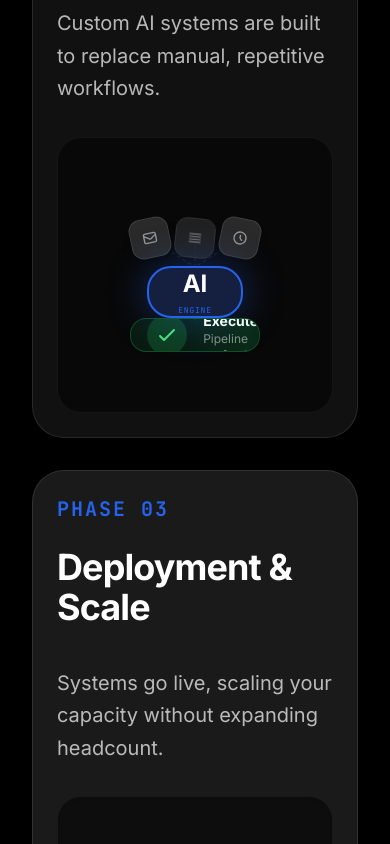
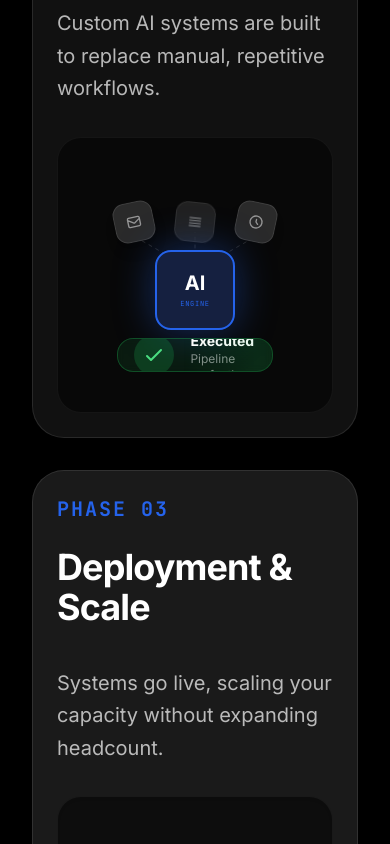
Before and after one commit to urusamir/samirs-personal-website, a React (Vite) app: page / in a window 390 px wide. Shown: the part 2280-3124 px from the top of the page. Built offline with nearby package versions, Linux system fonts and the light colour scheme; a web font is replaced by a local one.

Commit message:
Fix overlapping Phase 02 mobile animation SVG lines and correct bottom padding gap

```diff
--- a/src/components/Protocol.jsx
+++ b/src/components/Protocol.jsx
@@ -86,7 +86,7 @@ export default function Protocol() {
     }, []);
 
     return (
-        <section id="protocol" ref={containerRef} className="relative w-full bg-[#000000] pt-20 pb-40">
+        <section id="protocol" ref={containerRef} className="relative w-full bg-[#000000] pt-20 pb-20 md:pb-40">
             <div className="max-w-7xl mx-auto px-8 w-full flex flex-col gap-8 md:gap-16">
                 <h2 className="font-heading text-5xl md:text-7xl font-bold text-white tracking-tight mb-8">Our <br /><span className="text-accent italic font-drama font-normal">Process</span></h2>
 
@@ -106,7 +106,7 @@ export default function Protocol() {
                                 <p className="font-heading text-xl text-white/70 max-w-lg mt-4 leading-relaxed">{step.desc}</p>
                             </div>
 
-                            <div className="w-full md:w-1/2 md:max-w-md aspect-square flex items-center justify-center bg-black/50 rounded-3xl border border-white/5 p-8 shadow-inner overflow-hidden relative group">
+                            <div className="w-full md:w-1/2 md:max-w-md aspect-square flex items-center justify-center bg-black/50 rounded-3xl border border-white/5 p-4 md:p-8 shadow-inner overflow-hidden relative group">
                                 {/* Innovative abstract visual for Phase 01: Audit (Radar/Scan Concept) */}
                                 {i === 0 && (
                                     <div className="relative w-full h-full flex items-center justify-center">
@@ -145,16 +145,16 @@ export default function Protocol() {
                                             </div>
 
                                             {/* AI Funnel Processor */}
-                                            <div className="z-10 w-24 h-24 md:w-28 md:h-28 bg-[#152040] rounded-3xl border-2 border-accent flex items-center justify-center shadow-[0_0_40px_rgba(37,99,235,0.4)] relative mt-2 md:mt-4">
-                                                <div className="absolute inset-0 bg-accent/20 animate-ping rounded-3xl opacity-50 flex"></div>
+                                            <div className="z-10 w-20 h-20 md:w-28 md:h-28 bg-[#152040] rounded-2xl md:rounded-3xl border-2 border-accent flex items-center justify-center shadow-[0_0_40px_rgba(37,99,235,0.4)] relative my-2 md:mt-4 shrink-0">
+                                                <div className="absolute inset-0 bg-accent/20 animate-ping rounded-2xl md:rounded-3xl opacity-50 flex"></div>
                                                 <div className="text-center">
-                                                    <div className="font-heading font-black text-white text-2xl md:text-3xl">AI</div>
-                                                    <div className="text-[8px] font-data text-accent uppercase tracking-widest mt-1">Engine</div>
+                                                    <div className="font-heading font-black text-white text-xl md:text-3xl">AI</div>
+                                                    <div className="text-[7px] md:text-[8px] font-data text-accent uppercase tracking-widest mt-0.5 md:mt-1">Engine</div>
                                                 </div>
                                             </div>
 
-                                            {/* Connection Lines rendered as SVG */}
-                                            <svg className="absolute inset-0 w-full h-full z-0 pointer-events-none" viewBox="0 0 100 100" preserveAspectRatio="none">
+                                            {/* Connection Lines rendered as SVG for Desktop */}
+                                            <svg className="absolute inset-0 w-full h-full z-0 pointer-events-none hidden md:block" viewBox="0 0 100 100" preserveAspectRatio="none">
                                                 {/* Top Lines into AI */}
                                                 <path d="M 18 25 L 50 45" fill="none" stroke="rgba(255,255,255,0.15)" strokeWidth="0.5" strokeDasharray="2 2" className="animate-[slide-down_2s_linear_infinite]" />
                                                 <path d="M 50 25 L 50 45" fill="none" stroke="rgba(255,255,255,0.15)" strokeWidth="0.5" strokeDasharray="2 2" className="animate-[slide-down_2s_linear_infinite_0.5s]" />
@@ -162,6 +162,17 @@ export default function Protocol() {
 
                                                 {/* Bottom Line out from AI */}
                                                 <path d="M 50 65 L 50 82" fill="none" stroke="rgba(34,197,94,0.4)" strokeWidth="0.5" strokeDasharray="3 3" className="animate-[slide-down_2s_linear_infinite]" />
+                                            </svg>
+
+                                            {/* Connection Lines rendered as SVG for Mobile (Adjusted Coordinates) */}
+                                            <svg className="absolute inset-0 w-full h-full z-0 pointer-events-none md:hidden" viewBox="0 0 100 100" preserveAspectRatio="none">
+                                                {/* Top Lines into AI */}
+                                                <path d="M 15 28 L 50 48" fill="none" stroke="rgba(255,255,255,0.15)" strokeWidth="0.5" strokeDasharray="2 2" className="animate-[slide-down_2s_linear_infinite]" />
+                                                <path d="M 50 28 L 50 48" fill="none" stroke="rgba(255,255,255,0.15)" strokeWidth="0.5" strokeDasharray="2 2" className="animate-[slide-down_2s_linear_infinite_0.5s]" />
+                                                <path d="M 85 28 L 50 48" fill="none" stroke="rgba(255,255,255,0.15)" strokeWidth="0.5" strokeDasharray="2 2" className="animate-[slide-down_2s_linear_infinite_1s]" />
+
+                                                {/* Bottom Line out from AI */}
+                                                <path d="M 50 63 L 50 78" fill="none" stroke="rgba(34,197,94,0.4)" strokeWidth="0.5" strokeDasharray="3 3" className="animate-[slide-down_2s_linear_infinite]" />
                                             </svg>
 
                                             {/* Organized Green Output */}
```
